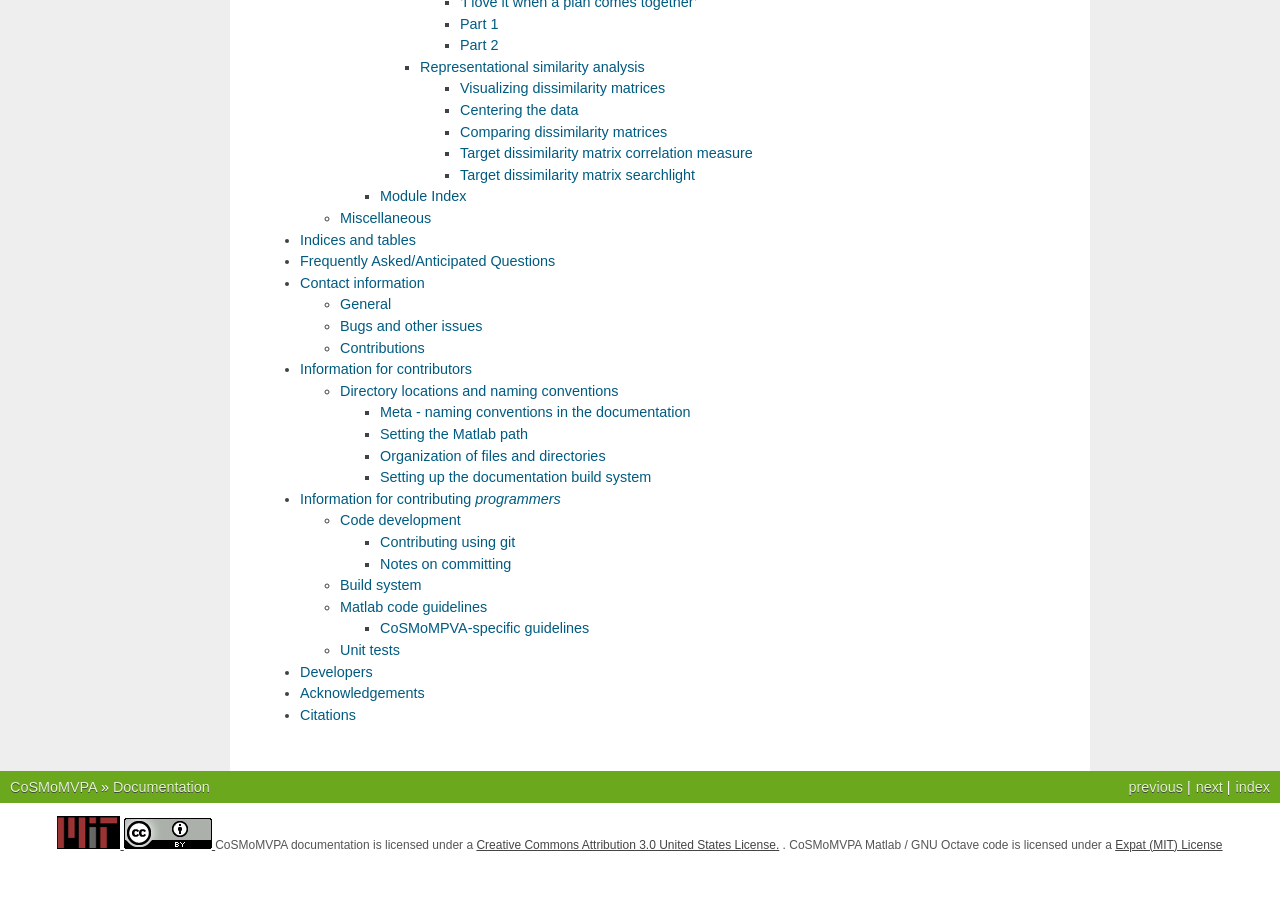
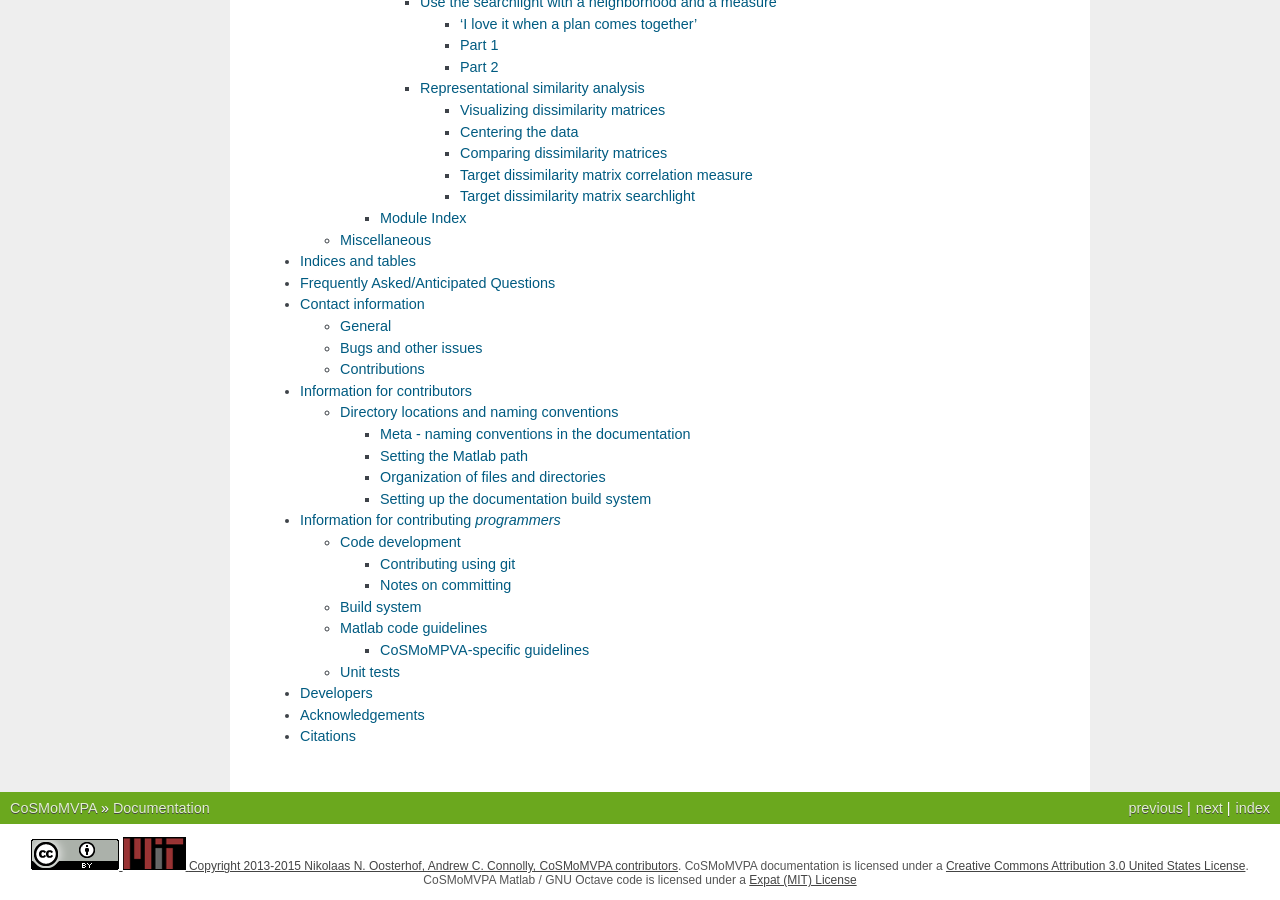
Before and after one commit to CoSMoMVPA/CoSMoMVPA, a Sphinx documentation site: the page built from doc/source/documentation.rst, in a window 1280 px wide and 900 px high, scrolled down 4015 px. Built offline with Sphinx 7.4.7, drawn with Linux system fonts in a browser that asks for light colours; pages that are not in the unit, such as notebooks, are missing from menus; before the commit the page ends 4880 px from its top, so only the background shows below that; some of the changed text lies outside the part shown.

Commit message:
MSC: add link to copyright file on website

```diff
--- a/doc/source/_templates/layout.html
+++ b/doc/source/_templates/layout.html
@@ -4,18 +4,18 @@
       <div class="footer">
        <span class="creativecommons">
         <a href="http://creativecommons.org/licenses/by/3.0/us/" >
+          <img src="{{ pathto("_static/cc-by-license_logo.png", 1) }}"
+               border="0" alt="Creative Commons License"/>
+         </a>
+         <a href="http://opensource.org/licenses/MIT" >
           <img src="{{ pathto("_static/mit-license_logo.png", 1) }}"
                border="0" alt="Creative Commons License"/>
          </a>
-         <a href="http://http://opensource.org/licenses/MIT" >
-          <img src="{{ pathto("_static/cc-by-license_logo.png", 1) }}"
-               border="0" alt="Creative Commons License"/>
-         </a>
 
-        CoSMoMVPA documentation is licensed under a
+        <a href="copyright.html">Copyright 2013-2015 Nikolaas N. Oosterhof, Andrew C. Connolly, CoSMoMVPA contributors</a>. CoSMoMVPA documentation is licensed under a
         <a href="http://creativecommons.org/licenses/by/3.0/us/">
-         Creative Commons Attribution 3.0 United States License.</a>
-        </a>. CoSMoMVPA Matlab / GNU Octave code is licensed under a <a href="http://directory.fsf.org/wiki/License:Expat">Expat (MIT) License</a>
+         Creative Commons Attribution 3.0 United States License</a>.
+        CoSMoMVPA Matlab / GNU Octave code is licensed under a <a href="http://opensource.org/licenses/MIT">Expat (MIT) License</a>
        </span>
       </div>
     {%- endblock %}
--- a/doc/source/documentation.rst
+++ b/doc/source/documentation.rst
@@ -18,6 +18,7 @@ Overview
    contact
    contribute
    thanks
+   copyright
 
 Detailed
 --------
```
Also changed, not shown: doc/source/copyright.rst (added, +7 -0 lines), 1 other file.
